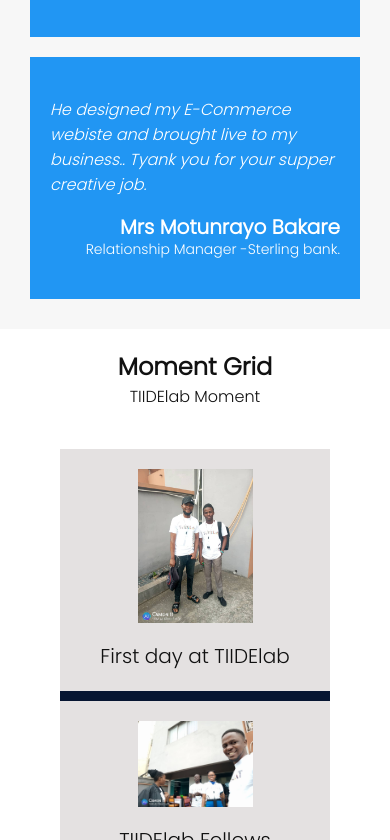
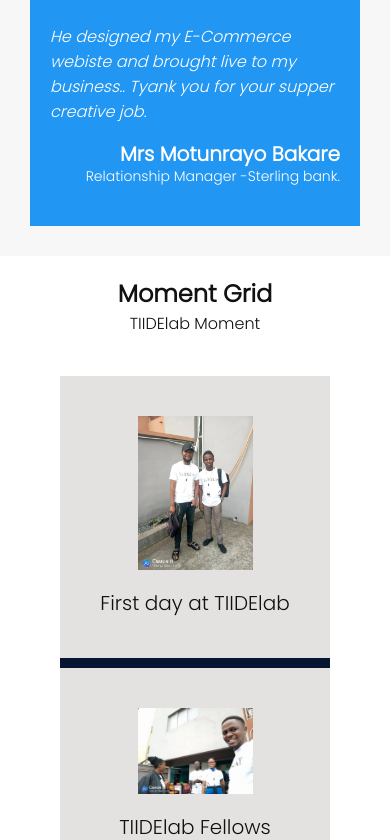
Before and after one commit to ChineduSamuel/Portfolio, a plain HTML site: page index.html in a window 390 px wide. Shown: the part 4644-5484 px from the top of the page. Drawn offline with Linux system fonts and the light colour scheme.

Commit message:
Project menu updated

```diff
--- a/index.html
+++ b/index.html
@@ -102,7 +102,7 @@
             <a href="https://chineduportfolio.netlify.app/" target="_blank"><img src="porfolio.PNG"></a>
         </div>
         <div class="projectBx">
-            <a href="https://chineduportfolio.netlify.app/" target="_blank"><img src="city-1.jpg"></a>
+            <a href="https://chineduportfolio.netlify.app/" target="_blank"><img src="hireme.PNG"></a>
         </div>
     </div>
     <div class="heading">
--- a/style.css
+++ b/style.css
@@ -526,10 +526,16 @@ footer{
     .grid-container{
         grid-template-columns: repeat(auto-fill, minmax(50%, 1fr));
     grid-template-rows: minmax(auto, auto);
+     flex-direction: column;
+     max-width: 100%;
+
+
     }
     .grid-container .grid-box{
         grid-column: unset!important;
         grid-row: unset!important;
+        padding: 40px 20px;
+        max-width: 100%;
     }
 }
 
```
Also changed, not shown: hireme.PNG (added).
